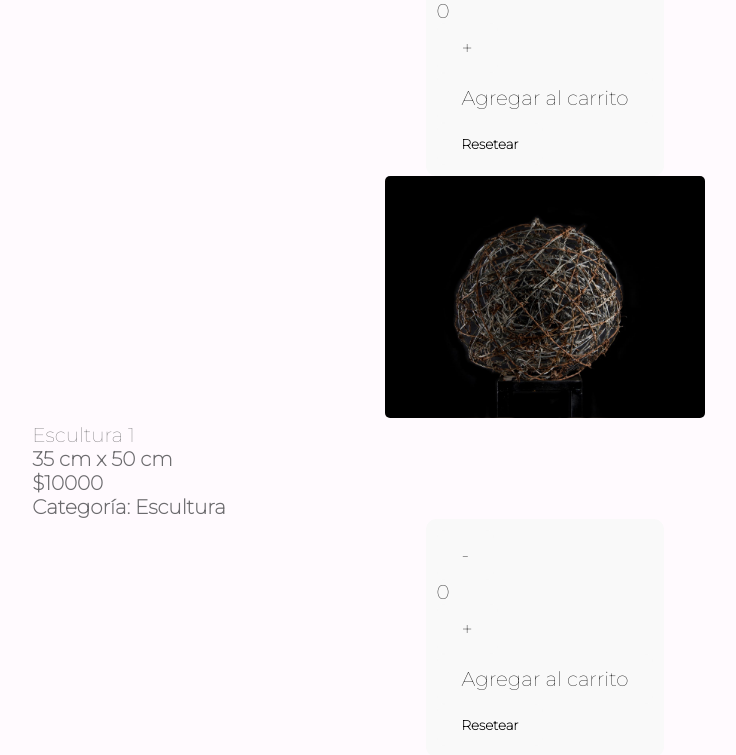
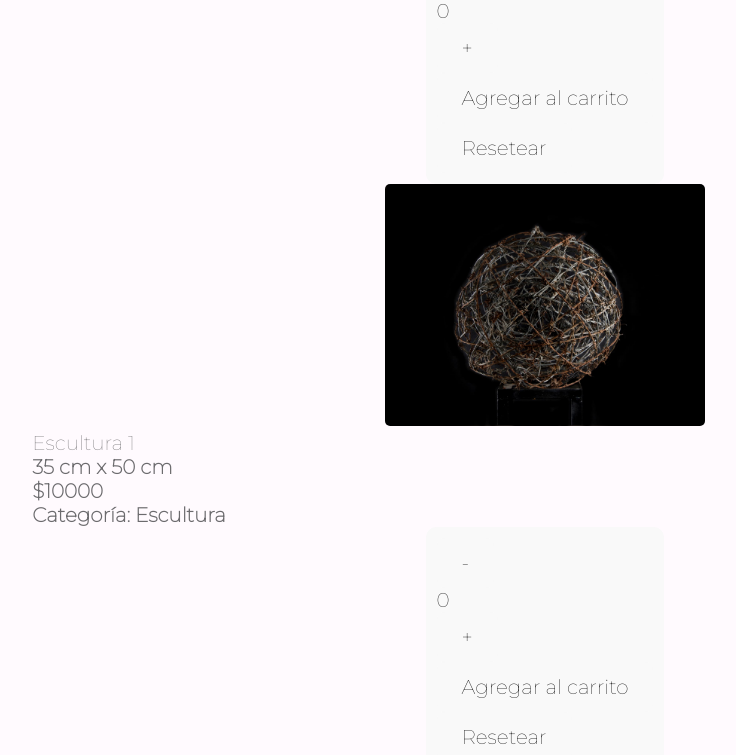
Before and after one commit to sofia-ll/EntregaProyectoFinalLlambias, a React (Vite) app: page / in a window 1280 px wide. Shown: the part 820-1575 px from the top of the page, without its empty margins (95-831 px from the left). Built offline with nearby package versions, Linux system fonts and the light colour scheme.

Commit message:
commit ocho

```diff
--- a/src/components/ItemCount.jsx
+++ b/src/components/ItemCount.jsx
@@ -35,11 +35,9 @@ function ItemCount(stock, initial, onAdd) {
                 <button className="btn" onClick={() => onAdd(contador)} disabled={!stock}>Agregar al carrito</button>
             </div>
             <div>
-                <button onClick={handleResetear} className="btn"><h6>Resetear</h6></button>
+                <button onClick={handleResetear} className="btn">Resetear</button>
             </div>
-
         </div>
-
     )
 
 }
--- a/src/components/pedirLaminaPorId.js
+++ b/src/components/pedirLaminaPorId.js
@@ -1,4 +1,5 @@
 import data from "../data/laminas.json";
+
 const pedirLaminaPorId = (id) => {
     return new Promise((resolve, reject) => {
 
```
Also changed, not shown: src/components/k.txt (deleted).
